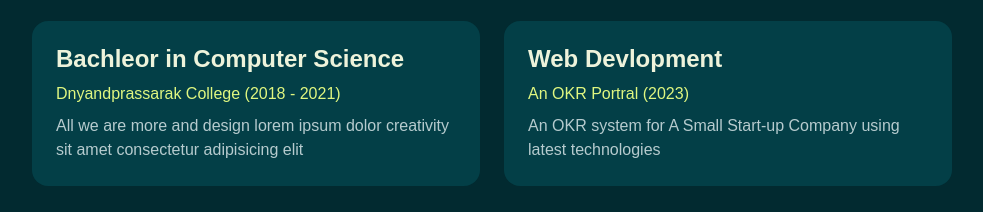
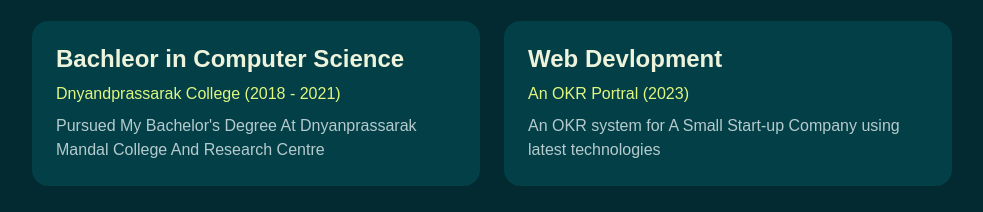
Before and after one commit to Mayur9167/Portfolio, a plain HTML site: page index.html in a window 1280 px wide. Shown: the part 2872-3084 px from the top of the page, without its empty margins (268-1251 px from the left). Drawn offline with Linux system fonts and the light colour scheme; a web font is replaced by a local one.

Commit message:
Update index.html

```diff
--- a/index.html
+++ b/index.html
@@ -199,7 +199,7 @@
                                 <div class="bg-base p-4 rounded-4 shadow-effect">
                                     <h4>Bachleor in Computer Science</h4>
                                     <p class="text-brand mb-2">Dnyandprassarak College (2018 - 2021)</p>
-                                    <p class="mb-0">All we are more and design lorem ipsum dolor creativity sit amet consectetur adipisicing elit</p>
+                                    <p class="mb-0">Pursued My Bachelor's Degree At Dnyanprassarak Mandal College And Research Centre</p>
                                 </div>
                             </div>
                         </div>
```
